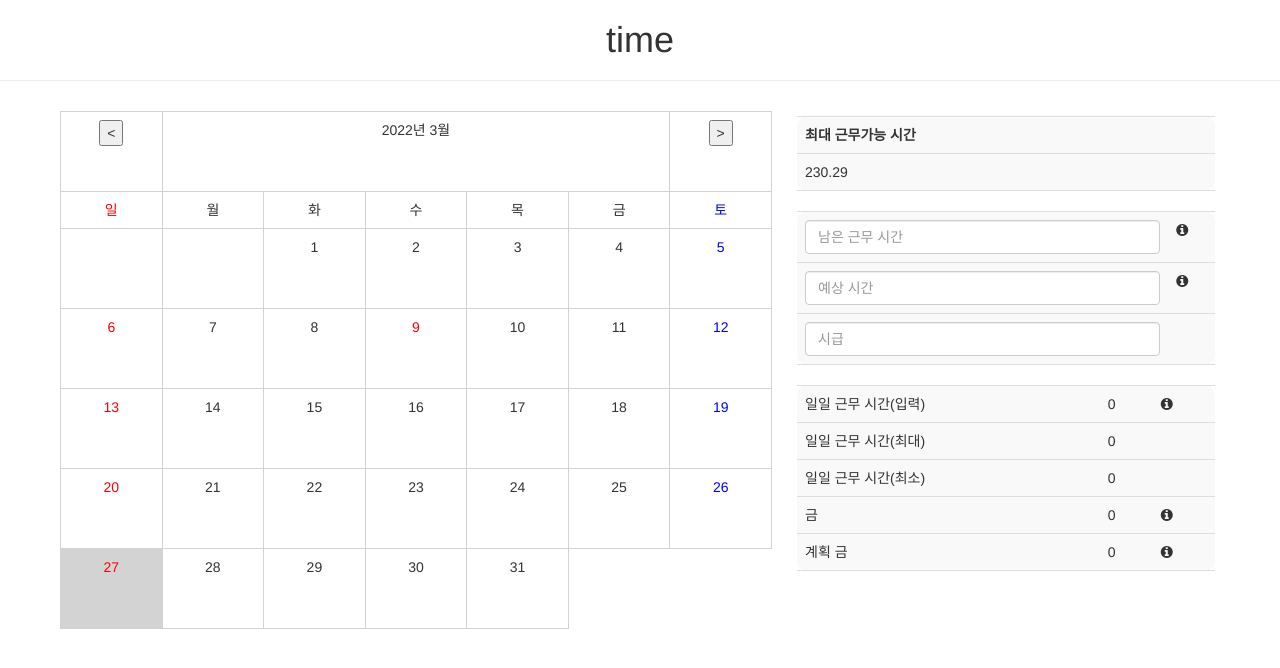
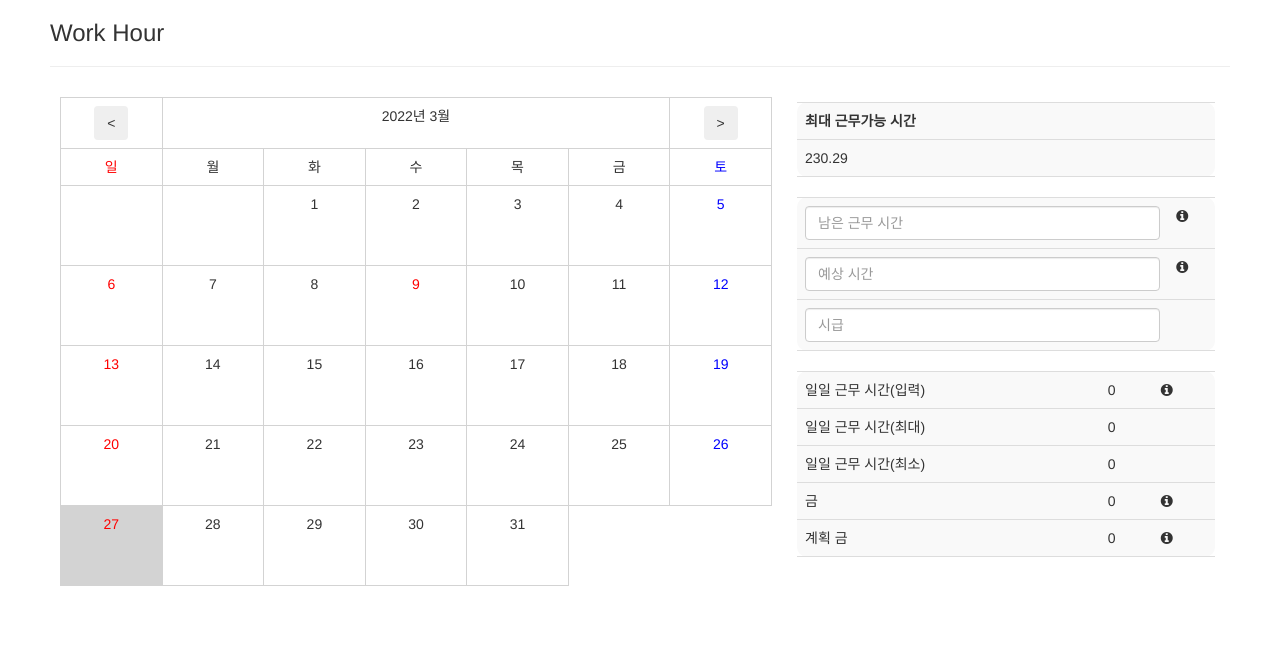
Before and after one commit to HyeonsuIm/WorkingHourCalculator, a Flask app: template templates/html/main.html in a window 1280 px wide. Shown: the top 668 px of the page. Run offline with Flask 2, Linux system fonts and the light colour scheme; the template is opened without the code that fills it, so the values that code supplies are empty; some libraries are stand-ins or nearby versions.

Commit message:
Fix bugs when after moving calendar Improve UI Clean Code

```diff
--- a/static/Calendar/Calendar.css
+++ b/static/Calendar/Calendar.css
@@ -2,6 +2,10 @@
 {
     margin:auto;
     text-align:center;
+}
+
+.calendar_header{
+    height:20px !important;
 }
 
 /* 요일 높이 */
--- a/static/Calendar/Calendar.js
+++ b/static/Calendar/Calendar.js
@@ -1,7 +1,7 @@
-function render_calendar(date, current_date)
+function render_calendar(year, month, day)
 {
-    const currentyear = date.getFullYear()
-    const currentMonth = date.getMonth() + 1
+    const currentyear = year
+    const currentMonth = month + 1
 
     const monthStartDay = new Date(currentyear, currentMonth-1, 1)
     const monthLastDay = new Date(currentyear, currentMonth, 0)
@@ -9,9 +9,9 @@ function render_calendar(date, current_date)
 
     let elementStr = "<table class='table' id='calendar-table'>"
     elementStr +="<tr>\
-    <td><button id='prev_button' class='calendar_button' onclick='SetMonth(-1)'><</button></td>\
-    <td id='year-month' colspan='5'>" + currentyear + "년 " + ( currentMonth ) + "월</td>\
-    <td><button id='next_button' class='calendar_button' onclick='SetMonth(1)'>></button></td></tr>"
+    <td class='calendar_header'><button id='prev_button' class='btn btn-light' onclick='SetMonth(-1)'><</button></td>\
+    <td class='calendar_header' id='year-month' colspan='5'>" + currentyear + "년 " + ( currentMonth ) + "월</td>\
+    <td class='calendar_header'><button id='next_button' class='btn btn-light' onclick='SetMonth(1)'>></button></td></tr>"
 
     // 요일 생성
     elementStr += "<tr><td class='sunday' id='month-weekday'>일</td>"
@@ -29,7 +29,7 @@ function render_calendar(date, current_date)
         elementStr += "<td id='month-day-empty'> </td>"
     }
 
-    let displayDay = current_date
+    let displayDay = day
     //날짜 생성
     for(i=1;i<=monthLastDay.getDate();i++)
     {
@@ -78,30 +78,29 @@ function render_calendar(date, current_date)
 
 function SetMonth(diff)
 {
-    if( diff < 0 &&  current_date.getMonth() + diff < 0)
+    if( diff < 0 &&  displayDateMonth + diff < 0)
     {
-        current_date.setFullYear(current_date.getFullYear()-1)
-        current_date.setMonth(current_date.getMonth() + 12 + diff)
+        displayDateYear = displayDateYear - 1
+        displayDateMonth = displayDateMonth + 12 + diff
     }
-    else if( diff > 0 && current_date.getMonth() + diff > 12)
+    else if( diff > 0 && displayDateMonth + diff > 12)
     {
-        current_date.setFullYear(current_date.getFullYear() + 1)
-        current_date.setMonth(current_date.getMonth() - 12 + diff)
+        displayDateYear = displayDateYear + 1
+        displayDateMonth = displayDateMonth - 12 + diff
     }
     else
     {
-        current_date.setMonth(current_date.getMonth() + diff)
+        displayDateMonth += diff
     }
 
-    let dateTemp = new Date()
-    let displayDay = 0
-    if( current_date.getFullYear() == dateTemp.getFullYear() &&
-        current_date.getMonth() == dateTemp.getMonth() )
+    displayDateDay = 0
+    if( displayDateYear == today.getFullYear() &&
+        displayDateMonth == today.getMonth() )
     {
-        displayDay = dateTemp.getDate()
+        displayDateDay = today.getDate()
     }
-    render_calendar(current_date, displayDay)
-    render_working_hour(current_date, displayDay)
+    render_calendar(displayDateYear, displayDateMonth, displayDateDay)
+    render_working_hour(displayDateYear, displayDateMonth, displayDateDay)
 }
 
 function displayHolidayPopup(year, month, day)
@@ -110,8 +109,8 @@ function displayHolidayPopup(year, month, day)
     UpdateVacationDayInformation(year, month,day,isVacation)
     UpdateAllVacation(vacationList)
 
-    render_calendar(current_date, current_date.getDate())
-    render_working_hour(current_date, current_date.getDate())
+    render_calendar(displayDateYear, displayDateMonth, displayDateDay)
+    render_working_hour(displayDateYear, displayDateMonth, displayDateDay)
 }
 
 function UpdateVacationDayInformation(year,month,date,isVacation)
--- a/static/Calendar/WorkingHour.js
+++ b/static/Calendar/WorkingHour.js
@@ -1,7 +1,7 @@
-function render_working_hour(date, current_date)
+function render_working_hour(year, month, day)
 {
-    const viewYear = date.getFullYear()
-    const viewMonth = date.getMonth()
+    const viewYear = year
+    const viewMonth = month
 
     const monthStartDay = new Date(viewYear, viewMonth, 1)
     const monthLastDay = new Date(viewYear, viewMonth+1, 0)
@@ -9,7 +9,7 @@ function render_working_hour(date, current_date)
     /*document.createElement('<div>`${viewYear}년 ${viewMonth + 1}월`</div>')*/
 
     //날짜 생성
-    let [totalWorkingDayCnt, remainedWorkingDayCnt] = GetWorkingDay(holidayList, vacationList, monthStartDay, monthLastDay, startDayOfWeek, current_date)
+    let [totalWorkingDayCnt, remainedWorkingDayCnt] = GetWorkingDay(holidayList, vacationList, monthStartDay, monthLastDay, startDayOfWeek, day)
     let [maxWorkingHour, avgWorkingHour, minWorkingHour] = GetWorkingHours(monthLastDay.getDate(), totalWorkingDayCnt)
 
     MakeWorkingHourTable(maxWorkingHour, avgWorkingHour, minWorkingHour)
--- a/templates/html/main.html
+++ b/templates/html/main.html
@@ -13,11 +13,11 @@
         <link rel="stylesheet" href="/static/Calendar/Calendar.css">
     </head>
     <body>
-        <div id='title' style="margin:auto;text-align:center;">
-            <h1>time</h1>
+        <div id='title' style="margin:0 auto;width:1180px;text-align:left;">
+            <h3>Work Hour</h3>
+            <hr>
         </div>
-        <hr>
-        <div style="margin:0 auto;width:1180px;background-color:lightgray;">
+        <div style="margin:0 auto;width:1180px;">
             <div id="calendarArea" style="margin:auto;text-align:center;float:left;width:732px;padding:10px 10px;">
             </div>
             <div id="side_area"style="text-align:left;float:left;width:448px;">
@@ -76,26 +76,35 @@
         </div>
     </body>
     <script>
+        UpdateGlobalDateInformation()
         $(document).ready(function(){
             $('[data-toggle="tooltip"]').tooltip();
         });
-        overtime_work = 0
-        working_hour_plan = 0
-        current_date = new Date()
-        holidayList = [{% for i in data %} {% if i==data[0] %}"{{i}}"{% else %},"{{i}}"{% endif %} {% endfor %}]
 
-        holidayList.push("2022-03-09")
-        holidayList.sort()
-        vacationList = []
 
         UpdateAllViews()
+
+        function UpdateGlobalDateInformation()
+        {
+            overtime_work = 0
+            working_hour_plan = 0
+            today = new Date()
+            displayDateYear = today.getFullYear()
+            displayDateMonth = today.getMonth()
+            displayDateDay = today.getDate()
+            holidayList = [{% for i in data %} {% if i==data[0] %}"{{i}}"{% else %},"{{i}}"{% endif %} {% endfor %}]
+
+            holidayList.push("2022-03-09")
+            holidayList.sort()
+            vacationList = []
+        }
         function UpdateAllViews()
         {
             UpdateAllVacation(vacationList)
             updateWorkingPlan()
 
-            render_calendar(current_date, current_date.getDate())
-            render_working_hour(current_date, current_date.getDate())
+            render_calendar(displayDateYear, displayDateMonth, displayDateDay)
+            render_working_hour(displayDateYear, displayDateMonth, displayDateDay)
             renderOvernightPay()
         }
     </script>
```
